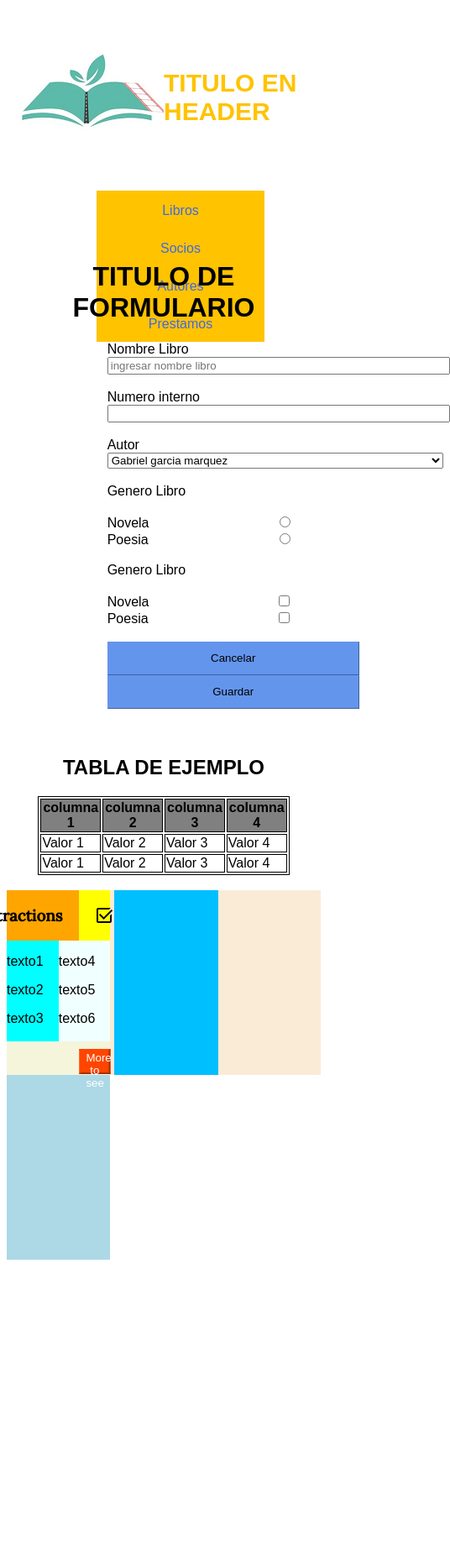
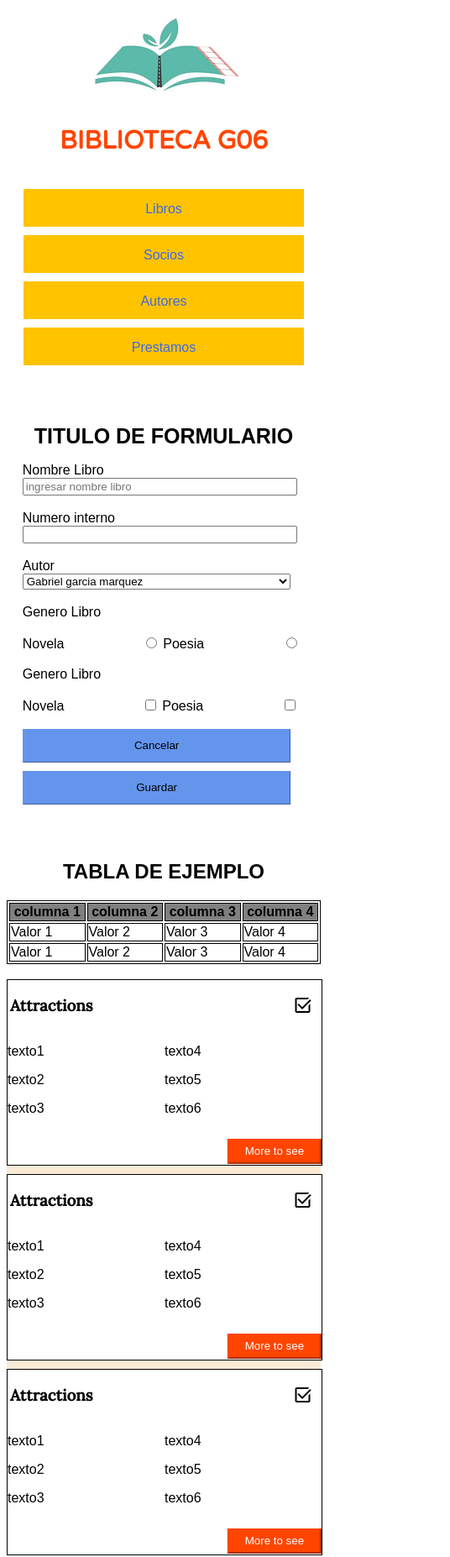
Before and after one commit to josetitoarchila/bibliotecag06, a plain HTML site: page index.html in a window 390 px wide. Shown: the whole page at 84% size, 536 px wide, since content can reach past the window. Before the commit the page ends 1500 px from the top, so only its background shows below. Drawn offline with nearby package versions, Linux system fonts and the light colour scheme.

Commit message:
Media Queries y estilos

```diff
--- a/estilos/index.css
+++ b/estilos/index.css
@@ -1,6 +1,11 @@
 body{
     font-family: Arial, Helvetica, sans-serif;
 }
+
+main{
+    margin-top: 5px;
+}
+
 .caja_logo{
     background-color:white;
     width: 50%;
@@ -18,8 +23,9 @@ body{
     padding-top: 40px;
 }
 .titulo1{
-    color:#FFC300;
+    color:orangered;
     font-size:30px;
+    font-family: 'Varela Round', sans-serif;
 }
 .titulo2{
     color:black;
@@ -34,7 +40,7 @@ body{
 .estilo_menu{
     /*background-color:antiquewhite; */
     width: 100%;
-    height: 100px;
+    height: 250px;
     float:inline-start;
 
 }
@@ -42,7 +48,7 @@ li{
     display:inline-block;
     background-color: #FFC300;
 
-    width: 200px;
+    width: 15%;
     height: 30px;
     padding-top: 15px;
 }
@@ -75,16 +81,16 @@ nav{
 }
 
 label{
-    width: 200px;
+    width: 20%;
     display:inline-block;
 }
 
 .input-form{
-    width: 400px;
+    width: 40%;
 }
 
 .boton_formulario{
-    width: 300px;
+    width: 30%;
     height: 40px;
     background-color: cornflowerblue;
     border-width: 1px;
@@ -110,19 +116,22 @@ table, th, td{
 }
 
 .caja-publicidad1{
-    width: 33%;
+    width: 32%;
     height: 220px;
     background-color: aquamarine;
     margin-right: 5px;
     float: left;
+    border: 1px solid #000;
 }
 .caja-publicidad2{
-    background-color: deepskyblue;
+    background-color: white;
     margin-right: 5px;
+    border: 1px solid #000;
 }
 .caja-publicidad3{
-    background-color:lightblue;
+    background-color:white;
     margin-right: 5px;
+    border: 1px solid #000;
 }
 .caja-superior{
     width: 100%;
@@ -133,7 +142,7 @@ table, th, td{
 .caja-superior1{
     width: 70%;
     height: 60px;
-    background-color: orange;
+    background-color: white;
     float:left;
     position: relative;
 }
@@ -147,7 +156,7 @@ table, th, td{
 .caja-superior2{
     width: 30%;
     height: 60px;
-    background-color: yellow;
+    background-color: white;
     float:left;
     position: relative;
 }
@@ -169,7 +178,7 @@ table, th, td{
 .caja-media1{
     width: 50%;
     height: 120px;
-    background-color: aqua;
+    background-color: white;
     float: left;
 
 }
@@ -178,14 +187,14 @@ table, th, td{
 .caja-media2{
     width: 50%;
     height: 120px;
-    background-color: azure;
+    background-color: white;
     float: left;
 }
 
 .caja-inferior{
     width: 100%;
     height: 40px;
-    background-color:beige;
+    background-color:white;
     position: relative;
 }
 
@@ -209,3 +218,151 @@ h3{
     transform: translate(-50%, -50%);
     -webkit-transform: translate(-50%, -50%);
 }
+
+/*configurar la pagina para moviles*/
+@media screen and (max-width: 640px){
+    /*header*/
+    .caja_logo{
+        background-color:white;
+        width: 100%;
+        height: 110px;
+        float:none;
+        text-align: center;
+        padding-top: 10px;
+    }
+    .caja_titulo{
+        background-color:white;
+        width: 100%;
+        height: 80px;
+        float:none;
+        padding-top: 1px;
+    }
+    .titulo1{
+        text-align: center;
+    }
+
+    .estilo_menu{
+        /*background-color:antiquewhite; */
+        height: 200px;
+        float:none;
+        margin-left: -20px;
+    }
+    li{
+        display:inline-block;
+
+        width: 100%;
+        height: 30px;
+        padding-top: 15px;
+        margin-bottom: 10px;
+    }
+    li a:hover{
+        color:white !important;
+    }
+
+
+    /*main*/
+    main{
+        margin-top: 80px;
+    }
+    .titulo2{
+        color:black;
+        text-align: center;
+        font-size: 25px;
+    }
+
+    #formulario_libros{
+        /*background-color: lightblue; */
+        margin-left: 5%;
+
+    }
+    .input-form{
+        width: 90%;
+    }
+
+    label{
+        width: 40%;
+        display:inline-block;
+    }
+
+    .label_check{
+        width: 40%;
+    }
+
+    .boton_formulario{
+        width: 90%;
+        height: 40px;
+        background-color: cornflowerblue;
+        border-width: 1px;
+        border-color: cornflowerblue;
+        margin-bottom: 10px;
+
+    }
+
+    /*tabla*/
+    .tabla{
+        width: 100%;
+
+    }
+    .caja-publicidad{
+        width: 100%;
+        height: 680px;
+    }
+
+    .caja-publicidad1{
+        width: 100%;
+
+        background-color: aquamarine;
+        margin-right: 2px;
+        float: none;
+        margin-bottom: 10px;
+    }
+
+
+}
+
+
+/*configurar la pagina para tablets*/
+@media screen and (min-width: 640px) and (max-width: 1280px){
+    .caja-publicidad{
+        width: 100%;
+        height: 680px;
+    }
+
+    .caja-publicidad1{
+        width: 100%;
+
+        background-color: aquamarine;
+        margin-right: 2px;
+        float: none;
+        margin-bottom: 10px;
+    }
+
+    #formulario_libros{
+        /*background-color: lightblue; */
+        margin-left: 5%;
+
+    }
+    .input-form{
+        width: 90%;
+    }
+
+    label{
+        width: 40%;
+        display:inline-block;
+    }
+
+    .label_check{
+        width: 40%;
+    }
+
+    .boton_formulario{
+        width: 90%;
+        height: 40px;
+        background-color: cornflowerblue;
+        border-width: 1px;
+        border-color: cornflowerblue;
+        margin-bottom: 10px;
+
+    }
+
+}
--- a/index.html
+++ b/index.html
@@ -9,13 +9,13 @@
     <link rel="stylesheet" href="estilos/index.css" />
     <link rel="preconnect" href="https://fonts.googleapis.com">
     <link rel="preconnect" href="https://fonts.gstatic.com" crossorigin>
-    <link href="https://fonts.googleapis.com/css2?family=Dosis:wght@300&family=Lora:wght@400;500&family=Montserrat+Alternates:wght@300&family=Mulish:wght@300&display=swap" rel="stylesheet">
+    <link href="https://fonts.googleapis.com/css2?family=Arimo&family=Dosis:wght@300&family=Lora:wght@400;500&family=Montserrat+Alternates:wght@300&family=Mulish:wght@300&family=Varela+Round&family=Work+Sans:wght@200&display=swap" rel="stylesheet">
 
     <link rel="stylesheet" href="https://fonts.googleapis.com/css2?family=Material+Symbols+Outlined:opsz,wght,FILL,GRAD@48,400,0,0" />
 </head>
 <body>
     <!--ejemplo cabecera pagina-->
-    <div style="background-color:aqua ; width: 100%;">
+    <div style="background-color:white; width: 100%;">
         <!--caja donde sed va a colocar el logo-->
         <div class="caja_logo" >
             <a href="https://biblioteca.uniandes.edu.co/">
@@ -23,7 +23,7 @@
             </a>
         </div>
         <div class="caja_titulo">
-            <h1 class="titulo1">TITULO EN HEADER</h1>
+            <h1 class="titulo1">BIBLIOTECA G06</h1>
         </div>
 
         <div class="estilo_menu">
@@ -61,8 +61,8 @@
             <br /><br />
             <label for="genero">Genero Libro</label>
             <br /><br />
-            <label>Novela</label><input type="checkbox" name="genero2" value="Novela" />
-            <label>Poesia</label><input type="checkbox" name="genero2" value="Poesia" />
+            <label class="label_check">Novela</label><input type="checkbox" name="genero2" value="Novela" />
+            <label class="label_check">Poesia</label><input type="checkbox" name="genero2" value="Poesia" />
 
 
             <br /><br />
@@ -133,11 +133,66 @@
 
         </div>
         <div class="caja-publicidad1 caja-publicidad2">
+            <!--caja titulo e icono-->
+            <div class="caja-superior">
+                <div class="caja-superior1">
+                    <h3>Attractions</h3>
+                </div>
+                <div class="caja-superior2">
+                    <span class="material-symbols-outlined">
+                        select_check_box
+                    </span>
+                </div>
+            </div>
+            <!--caja informacion-->
+            <div class="caja-media">
+                <div class="caja-media1">
+                    <p>texto1</p>
+                    <p>texto2</p>
+                    <p>texto3</p>
+                </div>
+                <div class="caja-media2">
+                    <p>texto4</p>
+                    <p>texto5</p>
+                    <p>texto6</p>
 
+
+                </div>
+            </div>
+            <div class="caja-inferior">
+                <button class="boton-caja">More to see</button>
+            </div>
 
         </div>
         <div class="caja-publicidad1 caja-publicidad3">
+            <div class="caja-superior">
+                <div class="caja-superior1">
+                    <h3>Attractions</h3>
+                </div>
+                <div class="caja-superior2">
+                    <span class="material-symbols-outlined">
+                        select_check_box
+                    </span>
+                </div>
+            </div>
+            <!--caja informacion-->
+            <div class="caja-media">
+                <div class="caja-media1">
+                    <p>texto1</p>
+                    <p>texto2</p>
+                    <p>texto3</p>
+                </div>
+                <div class="caja-media2">
+                    <p>texto4</p>
+                    <p>texto5</p>
+                    <p>texto6</p>
 
+
+                </div>
+            </div>
+            <div class="caja-inferior">
+                <button class="boton-caja">More to see</button>
+            </div>
 
         </div>
     </div>
```
